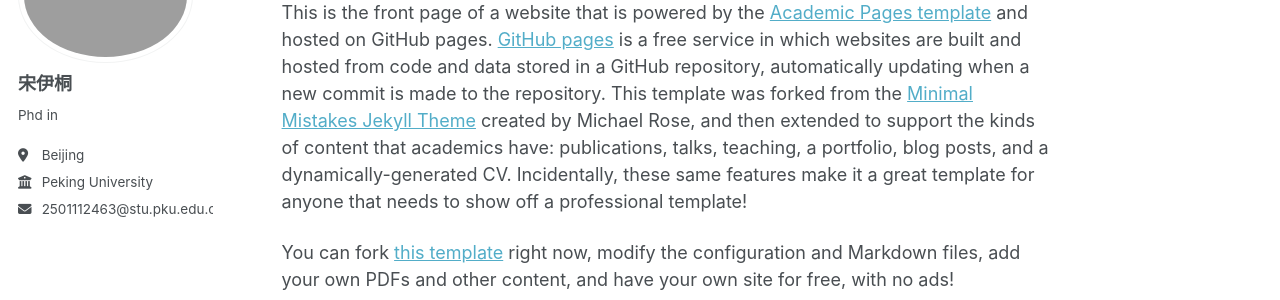
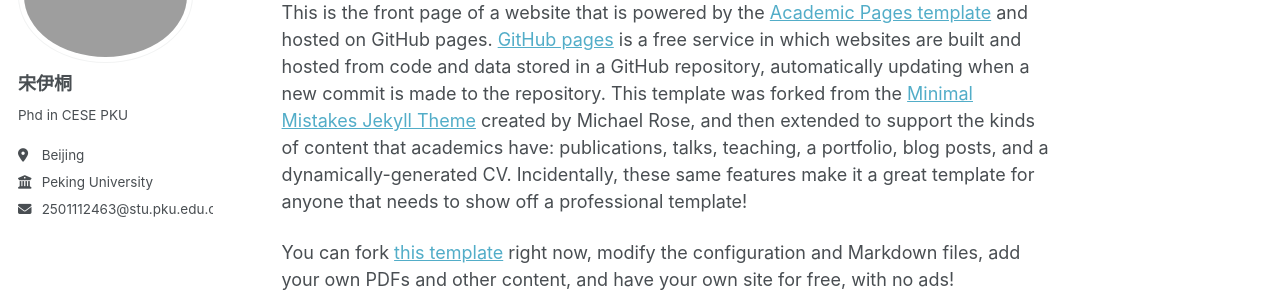
Before and after one commit to yitongSong-pku/yitongSong-pku.github.io, a Jekyll site: the page built from _pages/about.md, in a window 1280 px wide. Shown: the part 170-470 px from the top of the page. Built offline with Jekyll 4.4.1, drawn with Linux system fonts in a browser that asks for light colours; a script that is not in the unit is left out.

Commit message:
Update _config.yml

```diff
--- a/_config.yml
+++ b/_config.yml
@@ -25,7 +25,7 @@ author:
   avatar           : "个人照.JPG"
   name             : "宋伊桐"
   pronouns         : # example: "she/her"
-  bio              : "Phd in"
+  bio              : "Phd in CESE PKU"
   location         : "Beijing"
   employer         : "Peking University"
   uri              : # URL
```
